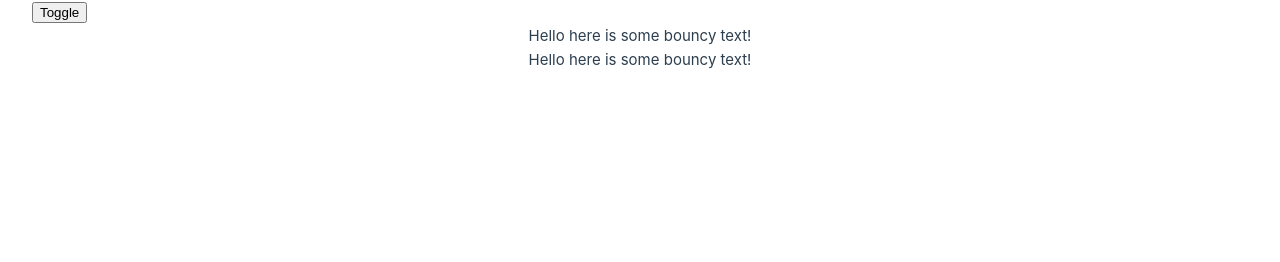
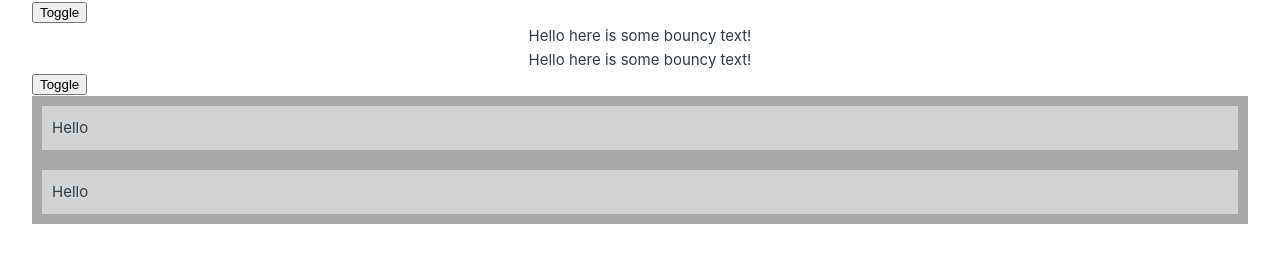
Before and after one commit to Johnny-Jackpot/sandbox, a Vue app in the folder vue/vue-project/: page /build-in-components/transition in a window 1280 px wide. Shown: the part 368-630 px from the top of the page. Built offline with nearby package versions, Linux system fonts and the light colour scheme; the HTML template or start-up script is replaced by a standard one.

Commit message:
nested transitions

```diff
--- /dev/null
+++ b/vue/vue-project/src/components/build-in-components/transition/NestedTransitions.vue
@@ -0,0 +1,53 @@
+<script setup lang="ts">
+import { ref } from 'vue';
+
+const show = ref(true)
+</script>
+
+<template>
+  <button @click="show = !show">Toggle</button>
+  <Transition name="nested" :duration="550">
+    <div v-if="show" class="outer">
+      <div class="inner">
+        Hello
+      </div>
+    </div>
+  </Transition>
+  <Transition name="nested" :duration="{ enter: 500, leave: 800 }">
+    <div v-if="show" class="outer">
+      <div class="inner">
+        Hello
+      </div>
+    </div>
+  </Transition>
+</template>
+
+<style scoped>
+.outer,
+.inner {
+  padding: 10px;
+}
+
+.outer {
+  background: darkgrey;
+}
+
+.inner {
+  background: lightgray;
+}
+
+.nested-enter-active .inner,
+.nested-leave-active .inner {
+  transition: all 0.3s ease-in-out;
+}
+
+.nested-enter-from .inner,
+.nested-leave-to .inner {
+  transform: translateX(30px);
+  opacity: 0;
+}
+
+.nested-enter-active .inner {
+  transition-delay: 0.25s;
+}
+</style>
--- a/vue/vue-project/src/views/build-in-components/TransitionView.vue
+++ b/vue/vue-project/src/views/build-in-components/TransitionView.vue
@@ -1,5 +1,6 @@
 <script setup lang="ts">
 import CssBasedTransitions from '@/components/build-in-components/transition/CssBasedTransitions.vue';
+import NestedTransitions from '@/components/build-in-components/transition/NestedTransitions.vue';
 import TransitionBasicUsage from '@/components/build-in-components/transition/TransitionBasicUsage.vue';
 
 
@@ -9,4 +10,5 @@ import TransitionBasicUsage from '@/components/build-in-components/transition/Tr
   <h1>Transition</h1>
   <TransitionBasicUsage />
   <CssBasedTransitions />
+  <NestedTransitions />
 </template>
```
